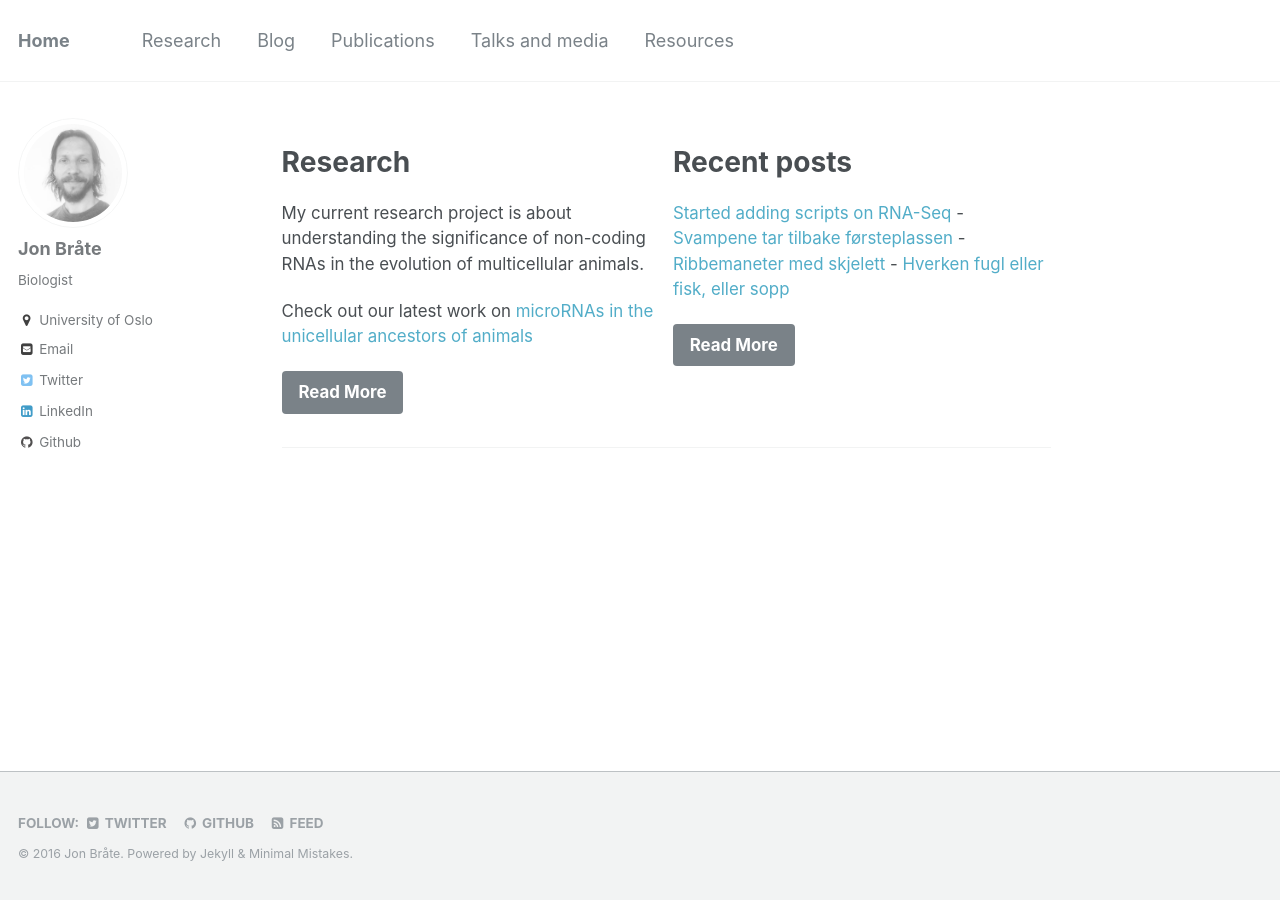
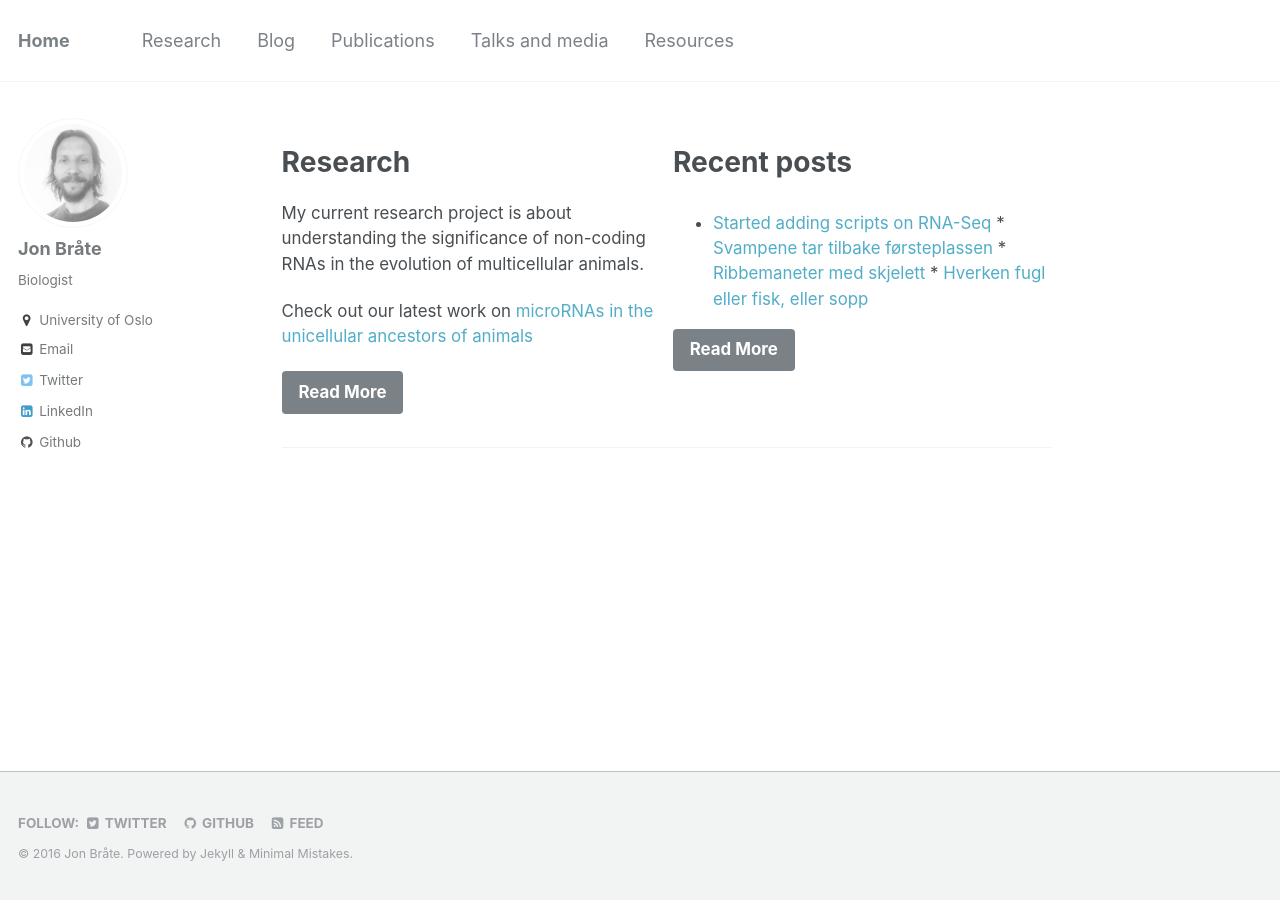
Before and after one commit to pjpaulpj/jonbra.github.io, a Jekyll site: the page built from index.md, in a window 1280 px wide. Built offline with Jekyll 4.4.1, drawn with Linux system fonts in a browser that asks for light colours.

Commit message:
trying to make recent posts as a bulleted list

```diff
--- a/index.md
+++ b/index.md
@@ -11,7 +11,12 @@ Check out our latest work on [microRNAs in the unicellular ancestors of animals]
     url: "/research/"
     btn_label: "Read More"
   - title: "Recent posts"
-    excerpt: "[Started adding scripts on RNA-Seq](https://jonbra.github.io/resources/intro/) - [Svampene tar tilbake førsteplassen](https://jonbra.github.io/blog/svampene-tar-tilbake-f%C3%B8rsteplassen/) - [Ribbemaneter med skjelett](https://jonbra.github.io/blog/ribbemaneter-med-skjelett/) - [Hverken fugl eller fisk, eller sopp](https://jonbra.github.io/blog/hverken-fugl-eller-fisk/)"
+    excerpt: "
+    * [Started adding scripts on RNA-Seq](https://jonbra.github.io/resources/intro/)
+    * [Svampene tar tilbake førsteplassen](https://jonbra.github.io/blog/svampene-tar-tilbake-f%C3%B8rsteplassen/)
+    * [Ribbemaneter med skjelett](https://jonbra.github.io/blog/ribbemaneter-med-skjelett/)
+    * [Hverken fugl eller fisk, eller sopp](https://jonbra.github.io/blog/hverken-fugl-eller-fisk/)
+    "
     url: "/blog/"
     btn_label: "Read More"
 ---
```
